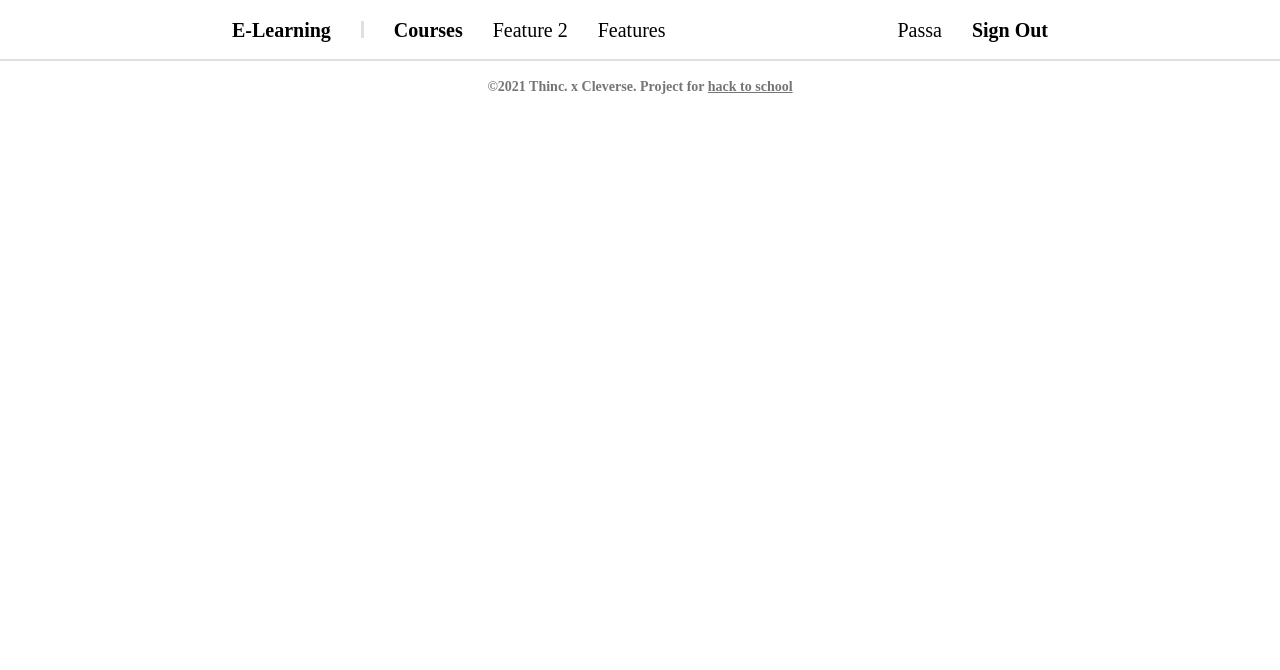
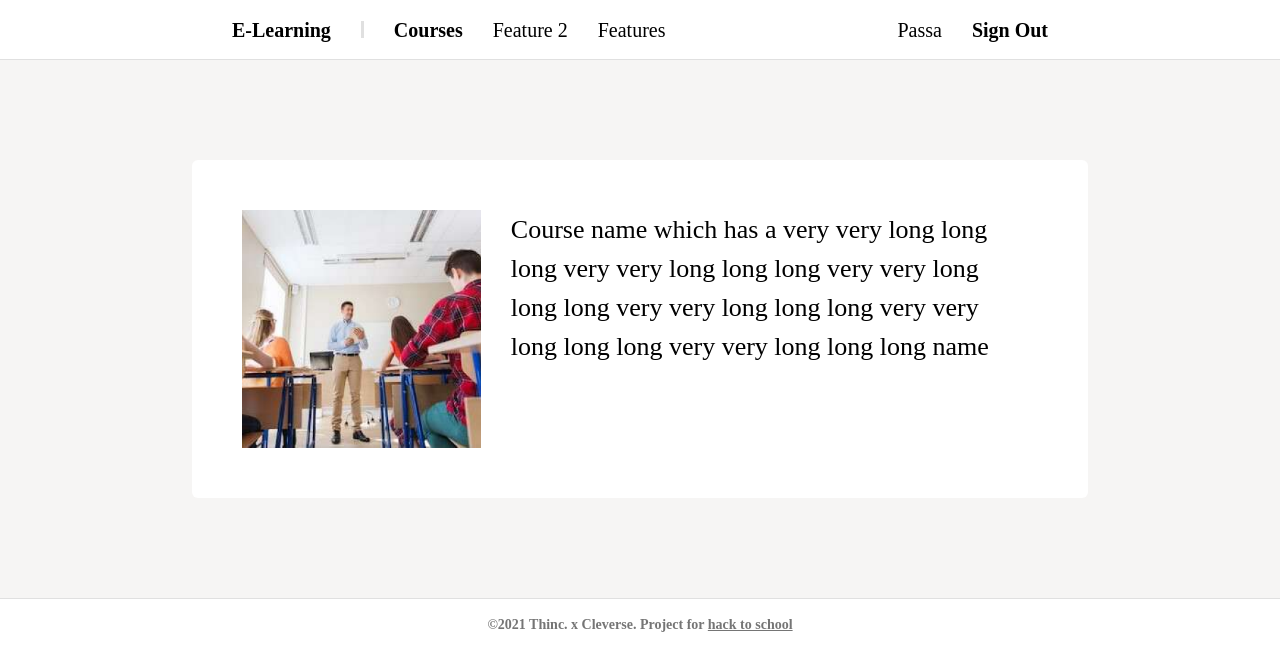
Before and after one commit to NasmeenI/E-COURSE-PLATFORM, a React (Create React App) app in the folder frontend/: page /courses/1 in a window 1280 px wide. Shown: the top 670 px of the page. Built offline with nearby package versions, Linux system fonts and the light colour scheme.

Commit message:
edit: details page

```diff
--- a/frontend/src/views/details/Details.js
+++ b/frontend/src/views/details/Details.js
@@ -1,10 +1,22 @@
 import Footer from "../../components/footer/Footer";
 import Header from "../../components/header/Header";
+import pic5 from "../courses/assets/pic5.png"
 
 export default function Details() {
+    const longName = "Name".repeat(20);
     return <div>
         <Header />
-        <div className="mt-[60px]"></div>
+        <div className="mt-[60px] flex flex-col justify-between items-center bg-[#F6F5F4] w-full">
+            <div className="w-[70%] bg-white my-[100px] flex flex-col p-[50px] rounded-md">
+                <div className="flex flex-row">
+                    <img src={pic5} alt="pic5.1" className="w-[30%]"></img>
+                    <div className="flex flex-col">
+                        <span className="break-words mx-[30px] font-primary text-[26px]">Course name which has a very very long long long very very long long long very very long long long very very long long long very very long long long very very long long long name</span>
+                    </div>
+                </div>
+
+            </div>
+        </div>
 
 
         <Footer />
```
